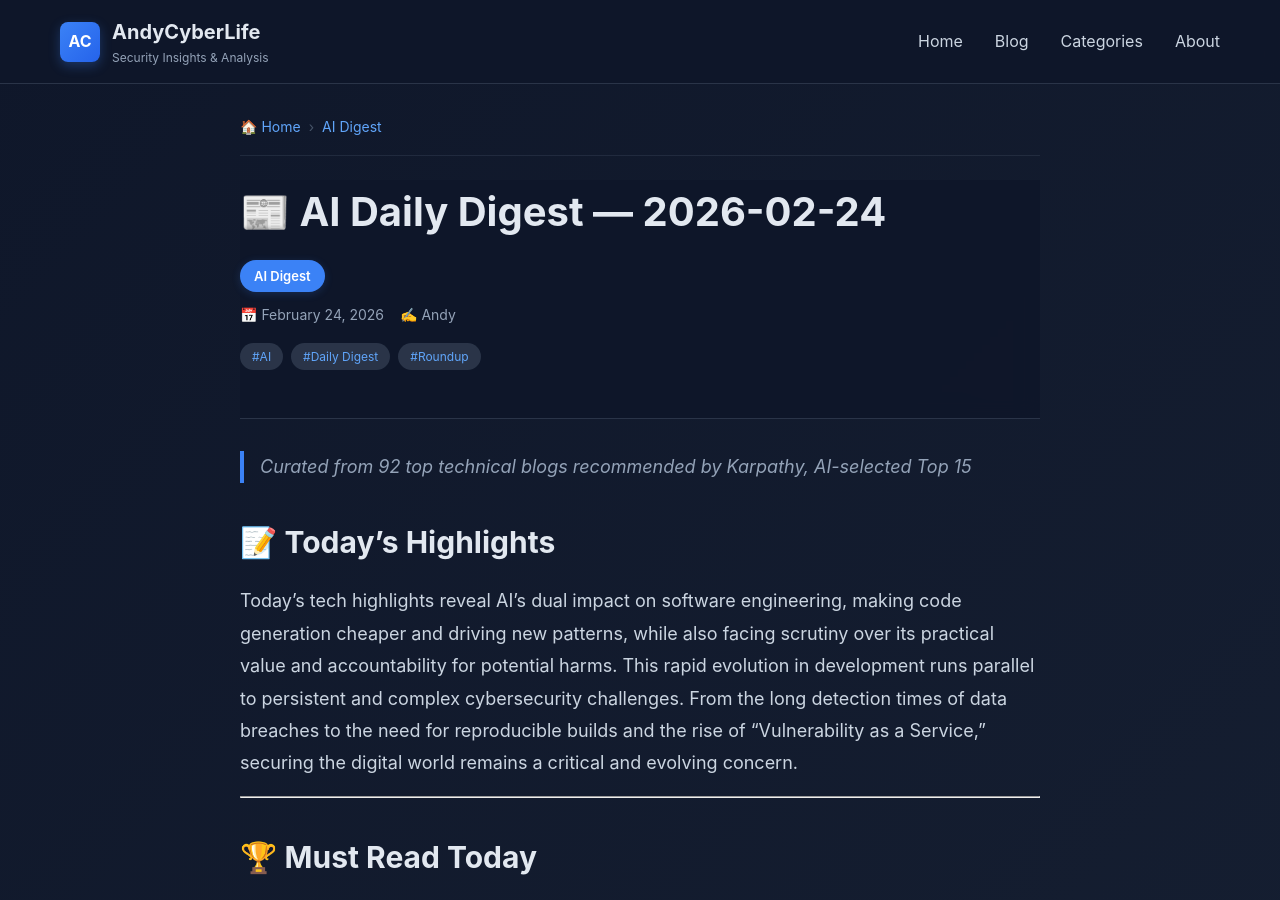
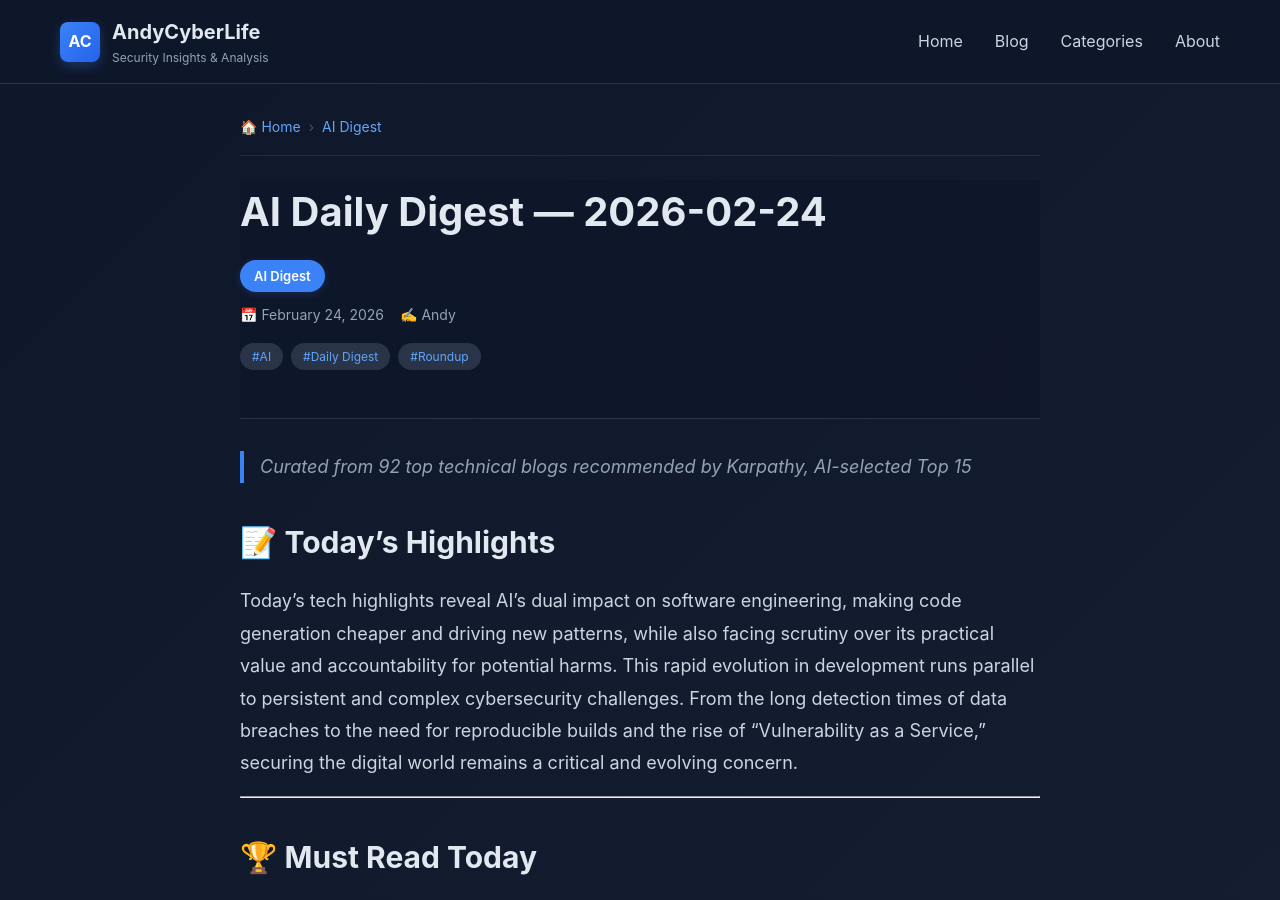
Before and after one commit to sinocikid/sinocikid.github.io, a Jekyll site: the page built from _posts/2026-02-24-ai-daily-digest.md, in a window 1280 px wide and 900 px high. Built offline with Jekyll 4.4.1, drawn with Linux system fonts in a browser that asks for light colours.

```diff
--- a/_posts/2026-02-24-ai-daily-digest.md
+++ b/_posts/2026-02-24-ai-daily-digest.md
@@ -1,5 +1,5 @@
 ---
-title: "📰 AI Daily Digest — 2026-02-24"
+title: "AI Daily Digest — 2026-02-24"
 date: 2026-02-24
 categories: ["AI Digest"]
 tags: ["AI", "Daily Digest", "Roundup"]
```
